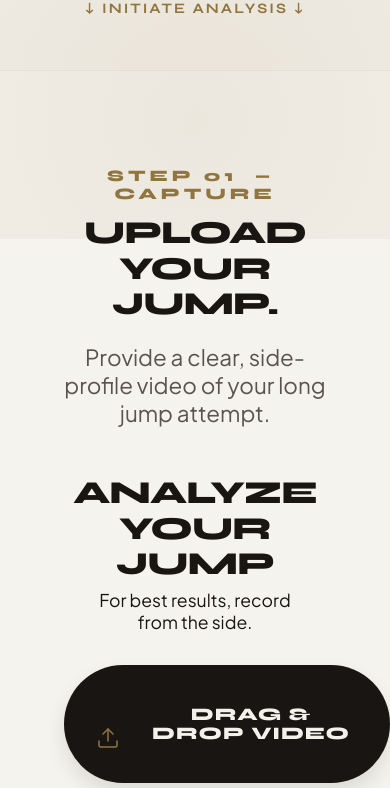
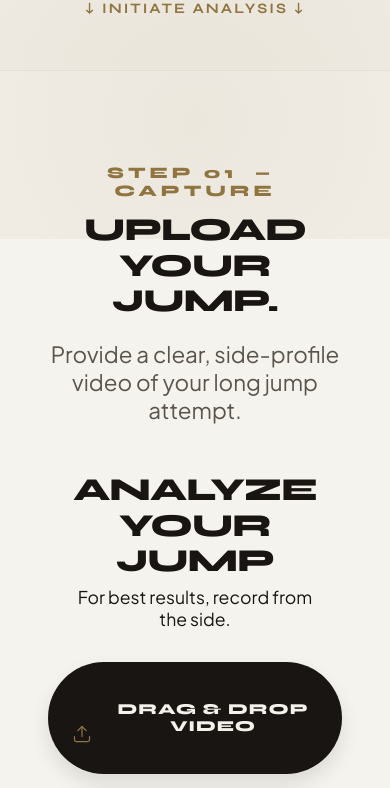
Before and after one commit to Aghoshroop/jump.ai, a React (Vite) app: page / in a window 390 px wide. Shown: the part 774-1562 px from the top of the page. Built offline with nearby package versions, Linux system fonts and the light colour scheme.

Commit message:
Fix layout clipping and double padding on mobile buttons

```diff
--- a/src/index.css
+++ b/src/index.css
@@ -422,6 +422,9 @@ button {
 }
 
 @media (max-width: 768px) {
+  .container {
+    padding: 0 1rem;
+  }
   .hero-title {
     font-size: clamp(1.5rem, 10vw, 3rem);
     letter-spacing: -0.02em;
@@ -452,17 +455,18 @@ button {
     flex-direction: column;
   }
   .upload-zone {
-    padding: 1.2rem 2rem !important;
+    padding: 1rem 1.5rem !important;
     border-radius: 100px !important;
     border: none !important;
     background: var(--espresso) !important;
     color: var(--sand-1) !important;
     margin: 0 auto;
     width: 100%;
+    box-sizing: border-box !important;
     display: flex;
     align-items: center;
-    justify-content: flex-start;
-    gap: 1.5rem;
+    justify-content: center;
+    gap: 1rem;
     box-shadow: 0 10px 20px rgba(0,0,0,0.1);
   }
   .upload-zone .upload-icon {
@@ -470,15 +474,17 @@ button {
     color: var(--gold-dark) !important;
   }
   .upload-zone .upload-icon svg {
-    width: 24px;
-    height: 24px;
+    width: 20px;
+    height: 20px;
   }
   .upload-zone h4 {
     margin: 0 !important;
-    font-size: 1.1rem !important;
+    font-size: 0.95rem !important;
     color: var(--sand-1) !important;
     text-transform: uppercase;
     letter-spacing: 1px;
+    word-wrap: normal !important;
+    hyphens: none !important;
   }
   .upload-zone p {
     display: none;
```
